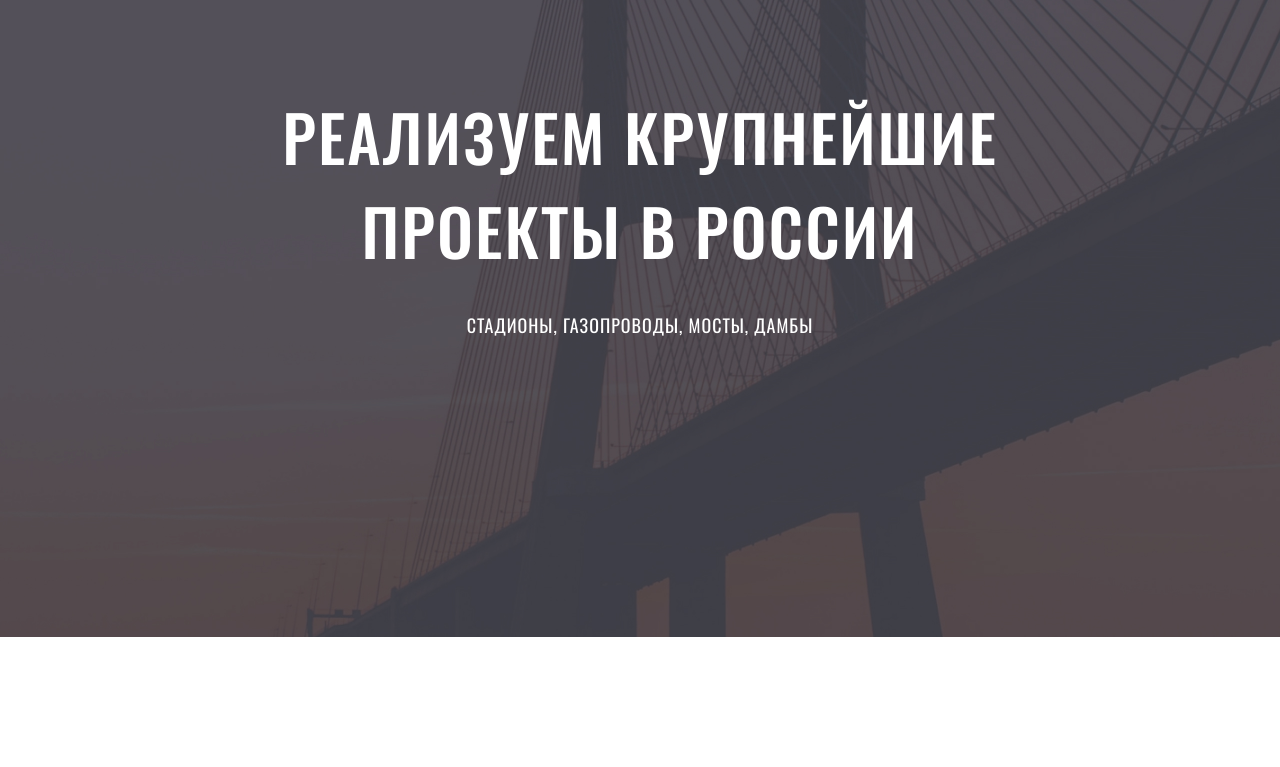
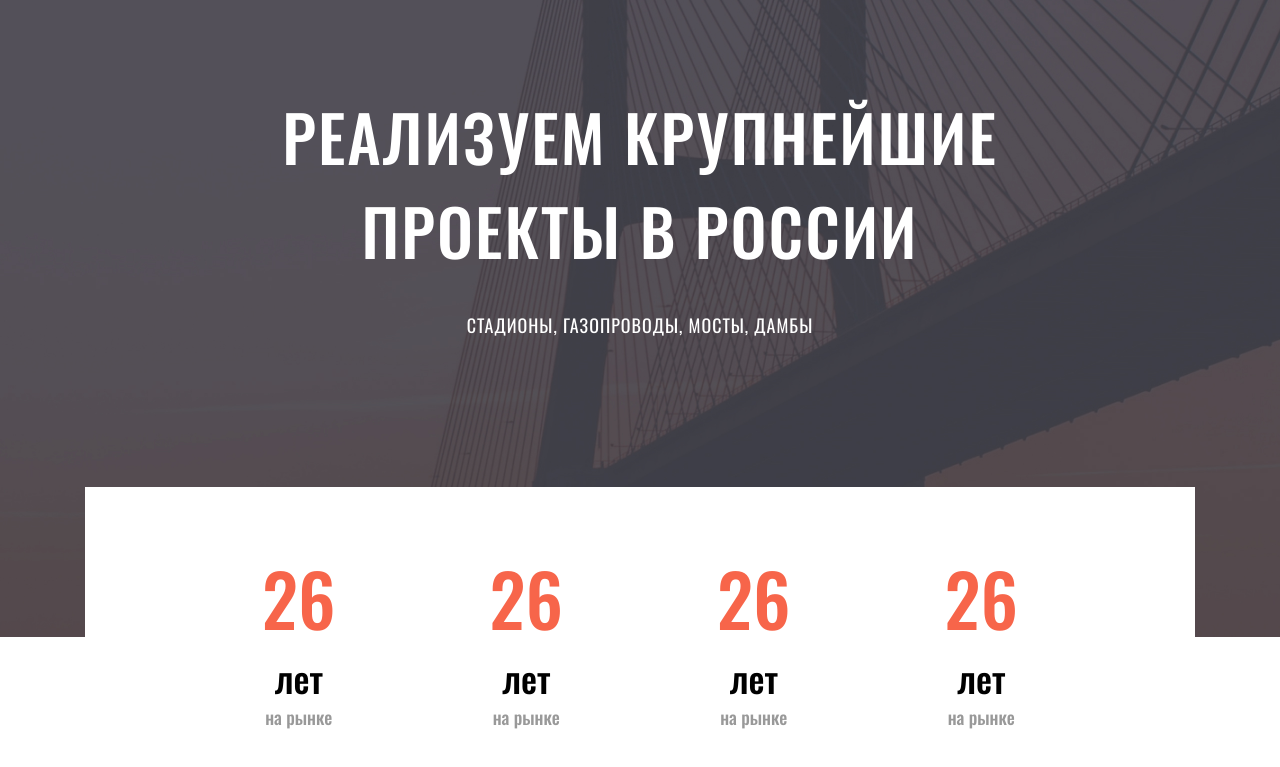
Before and after one commit to rivka-levit/building-company, a plain HTML site: page index.html in a window 1280 px wide. Shown: the part 103-870 px from the top of the page. Before the commit the page ends 800 px from the top, so only its background shows below. Drawn offline with Linux system fonts and the light colour scheme.

Commit message:
section years

```diff
--- a/css/style.css
+++ b/css/style.css
@@ -61,3 +61,40 @@ h4 {
     margin-top: 35px;
     letter-spacing: 1px;
 }
+
+.years {
+    padding: 0 100px;
+    display: flex;
+    justify-content: space-around;
+    align-items: center;
+    width: 1110px;
+    height: 300px;
+    margin: -150px auto 0;
+    background-color: #ffffff;
+}
+
+.years_item {
+    width: 190px;
+    background-color: #ffffff;
+}
+
+.years_item p {
+    font-family: 'Oswald', sans-serif;
+    font-weight: 500;
+    text-align: center;
+}
+
+p.num {
+    font-size: 72px;
+    color: #f7654a;
+}
+
+p.year {
+    font-size: 36px;
+    color: #000;
+}
+
+p.market {
+    font-size: 18px;
+    color: #999999;
+}
--- a/index.html
+++ b/index.html
@@ -29,5 +29,27 @@
         <h4>стадионы, газопроводы, мосты, дамбы</h4>
     </div>
   </header>
+  <section class="years">
+    <div class="years_item">
+      <p class="num">26</p>
+      <p class="year">лет</p>
+      <p class="market">на рынке</p>
+    </div>
+    <div class="years_item">
+      <p class="num">26</p>
+      <p class="year">лет</p>
+      <p class="market">на рынке</p>
+    </div>
+    <div class="years_item">
+      <p class="num">26</p>
+      <p class="year">лет</p>
+      <p class="market">на рынке</p>
+    </div>
+    <div class="years_item">
+      <p class="num">26</p>
+      <p class="year">лет</p>
+      <p class="market">на рынке</p>
+    </div>
+  </section>
 </body>
 </html>
```
